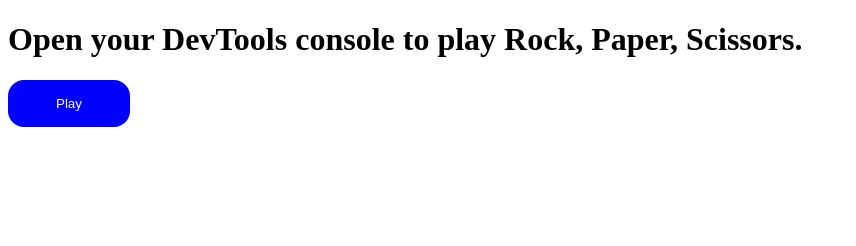
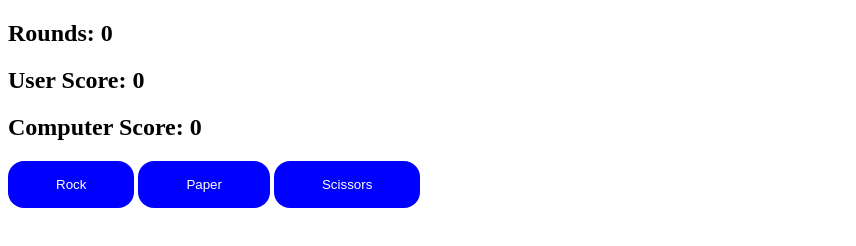
Before and after one commit to nytorq/Project-Rock-Paper-Scissors, a plain HTML site: page index.html in a window 1280 px wide. Shown: the whole page, without its empty margins (0-856 px from the left). Drawn offline with Linux system fonts and the light colour scheme.

Commit message:
Updated game to include a UI

```diff
--- a/index.html
+++ b/index.html
@@ -8,7 +8,25 @@
     <title>Document</title>
 </head>
 <body>
-    <h1> Open your DevTools console to play Rock, Paper, Scissors.</h1>
-    <button onClick="playRPS.startGame()">Play</button>
+    <h2>Rounds: <span id="roundValue">0</span></h2>
+    <h2 id="gameStatus"></h2>
+    <h2>User Score: <span id="userScoreValue">0</span></h2>
+    <h2>Computer Score: <span id="computerScoreValue">0</span></h2>
+    <button class="selection" id="rock">Rock</button>
+    <button class="selection" id="paper">Paper</button>
+    <button class="selection" id="scissors">Scissors</button>
 </body>
 </html>
+
+<!--
+    - Rewrite gameEvaluation to check if userScore or computerScore === 5.
+    Then extract it out of the for loop.
+    - Extract roundEvaltion out the for loop, too.
+    - Change roundEvaluation so that it changes the displayed scores
+    - Begin separating concerns: game mechanics and the UI. More specifically,
+    round values and scores should be moved away from startGame().
+    - Ensure that ScreenControllor gets run after every roundEvaluation
+    and gameEvalution
+    - Begin wiring up .selection buttons to make the user's choice and run roundEvaluation()
+
+-->
--- a/script.js
+++ b/script.js
@@ -1,59 +1,72 @@
 const playRPS = (function() {
     let choices = ["rock", "paper", "scissors"];
-    let userScore;
-    let computerScore;
-    let rounds;
-    const startGame = () => {
-        event.preventDefault();
-        rounds = 0;
-        userScore = 0;
-        computerScore = 0;
-        for (i=0 ; i < 5 ; i++) {
-            console.log(`%cROUND ${rounds}: READY! FIGHT!`, 'color: lightblue')
-            let userChoice = prompt("Rock, paper or scissors?").toLowerCase();
+    let userScore = 0;
+    let computerScore = 0;
+    let rounds = 0;
+    let buttonChoices = document.querySelectorAll('.selection');
+    const makeSelection = (event) => {
+        userChoice = event.srcElement.id;
+        roundEvaluation();
+    }
+    for (i = 0 ; i < buttonChoices.length ; i++) {
+        buttonChoices[i].addEventListener('click', makeSelection);
+    }
+    const roundEvaluation = () => {
+        console.log(`%cROUND ${playRPS.rounds}: READY! FIGHT!`, 'color: lightblue');
         const choiceGenerator = () => {
             return choices[Math.floor(Math.random() * choices.length)];
         }
         let computerChoice = choiceGenerator();
         const gameEvaluation = () => {
-                if (computerScore === userScore) {
-                    console.log('%cLooks like you tied with the computer!', "color: yellow")
-                } else {
-                    userScore > computerScore ? console.log('%cYou win the game!', 'color:green') : console.log("%cSorry, you've lost the game.", 'color:red')
+            if (playRPS.computerScore === 5) {
+                console.log("%cSorry, you've lost the game.", 'color:red')
+                ScreenController.displayedStatus.textContent = "Sorry, you've lost the game."
+                ScreenController.displayedStatus.style.color = "red"
+            } else if (playRPS.userScore === 5) {
+                console.log('%cYou win the game!', 'color:green')
+                ScreenController.displayedStatus.textContent = "You win the game!"
+                ScreenController.displayedStatus.style.color = "green"
             }
         }
-            const roundEvaluation = () => {
         if (userChoice === computerChoice) {
             console.log(`It's a tie. Both of you chose ${userChoice}`)
         } else if (userChoice === 'rock' && computerChoice === 'scissors') {
             console.log('You win! Rock beats scissors.');
-                    userScore += 1;
+            playRPS.userScore += 1;
         } else if (userChoice === 'scissors' && computerChoice === 'rock') {
             console.log("You lose. Rock beats scissors.");
-                    computerScore += 1;
+            playRPS.computerScore += 1;
         } else if (userChoice === 'scissors' && computerChoice === 'paper') {
             console.log("You win! Scissors beats paper.");
-                    userScore += 1;
+            playRPS.userScore += 1;
         } else if (userChoice === 'paper' && computerChoice === 'scissors') {
             console.log("You lose. Scissors beats paper.");
-                    computerScore += 1;
+            playRPS.computerScore += 1;
         } else if (userChoice === 'paper' && computerChoice === 'rock') {
             console.log("You win! Paper beats rock.");
-                    userScore += 1;
+            playRPS.userScore += 1;
         } else if (userChoice === 'rock' && computerChoice === 'paper') {
             console.log("You lose. Paper beats rock.");
-                    computerScore += 1;
+            playRPS.computerScore += 1;
         } else {
             console.log("Huh, something weird happened. Didn't recognize your input.")
         }
-                console.log(`You have ${userScore} points and the computer has ${computerScore}`)
-                rounds += 1;
-                if (rounds === 5) {
+        console.log(`You have ${playRPS.userScore} points and the computer has ${playRPS.computerScore}`)
+        playRPS.rounds += 1;
+        ScreenController.displayedRound.textContent = playRPS.rounds;
+        ScreenController.displayedUserScore.textContent = playRPS.userScore;
+        ScreenController.displayedComputerScore.textContent = playRPS.computerScore;
+        if (playRPS.rounds >= 5) {
             gameEvaluation();
         }
     }
-            roundEvaluation();
-        }
-    }
-    return {choices, userScore, computerScore, rounds, startGame}
+    return {choices, userScore, computerScore, rounds, buttonChoices}
 })();
+
+const ScreenController = (function() {
+    const displayedRound = document.querySelector('#roundValue');
+    const displayedUserScore = document.querySelector('#userScoreValue');
+    const displayedComputerScore = document.querySelector('#computerScoreValue');
+    const displayedStatus = document.querySelector('#gameStatus');
+    return {displayedRound, displayedUserScore, displayedComputerScore, displayedStatus}
+})();
```
Lines whose indentation alone changed are shown as unchanged.
